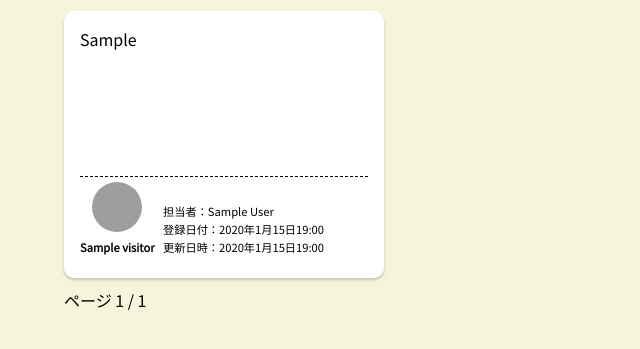
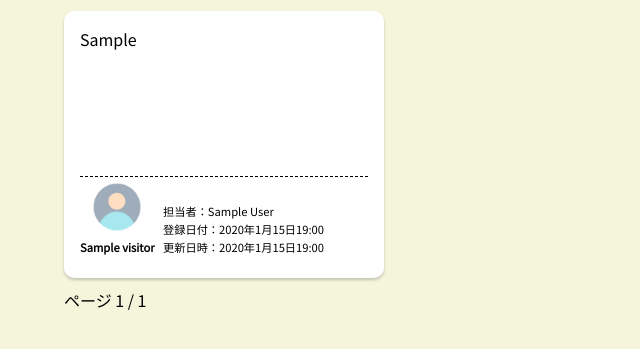
Before and after one commit to sappybp/memory_care, a Django app: page /dailyreports/dailyreport/ in a window 1280 px wide. Shown: the part 167-516 px from the top of the page, without its empty margins (0-640 px from the left). Run offline with Django 5.2, Linux system fonts and the light colour scheme; a user stored in the database is signed in; tables that the repository leaves empty hold one stand-in row (values such as "Sample post"); parts of the project's set-up code (start-up, migrations or seed data) failed here and were passed over; some libraries are stand-ins or nearby versions; grey boxes are pictures that could not be loaded.

Commit message:
fix_icon

```diff
--- a/templates/dailyreports/dailyreport_index.html
+++ b/templates/dailyreports/dailyreport_index.html
@@ -22,7 +22,7 @@
                     <p class="tokki_naiyo">{{ dailyreport.tokki_naiyo| truncatechars:80  }}</p>
                     <div class="name_box">
                         <div class="tsusho">
-                            <img src="{% static 'images/mc.png' %}" width="50" height="50" alt="photo">
+                            <img src="{% static 'icon/user.png' %}" width="50" height="50" alt="photo">
                             <p class="tsusho_name">{{ dailyreport.visitor.tsusho_name }}</p>
                         </div>
                         <ul>
```
Also changed, not shown: static/icon/user.png (added).
